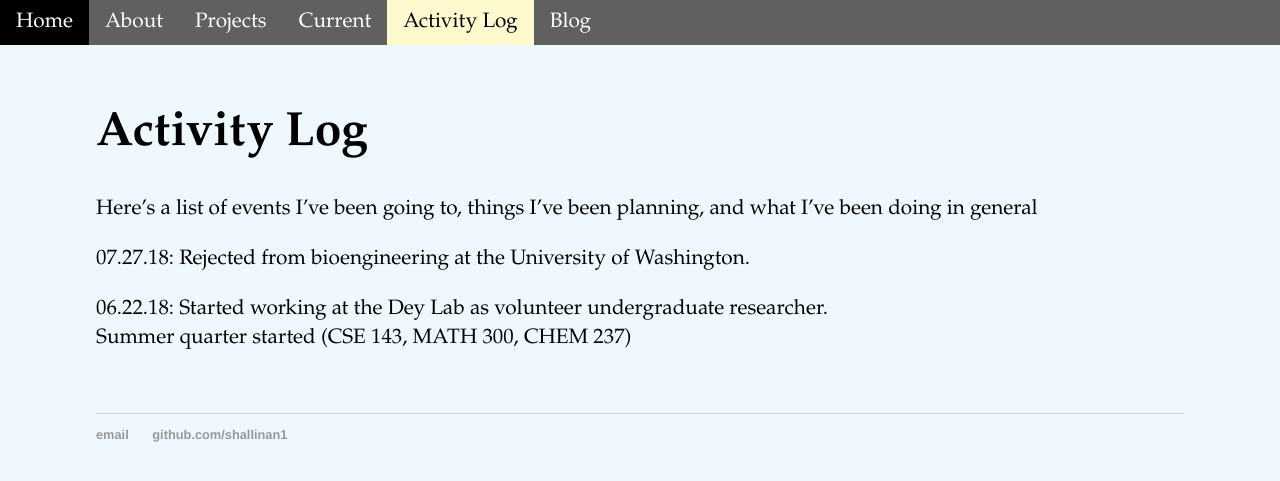
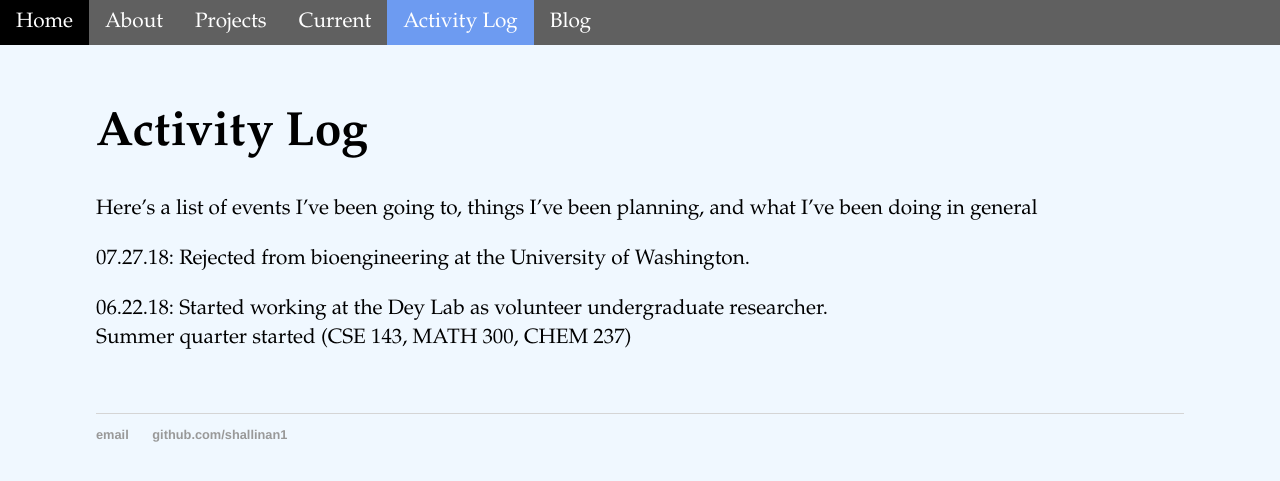
Before and after one commit to shallinan1/shallinan1.github.io, a Jekyll site: the page built from activitylog/index.md, in a window 1280 px wide. Shown: the top 481 px of the page. Built offline with Jekyll 4.4.1, drawn with Linux system fonts in a browser that asks for light colours; our own code applies the rules of GitHub Pages for plain Markdown files.

Commit message:
change bg

```diff
--- a/css/main.css
+++ b/css/main.css
@@ -38,8 +38,9 @@
 }
 
 #globalNav .active {
-			background-color: #fffacd;
 			color: #000000;
+			background-color: #6D9BF1;
+			color: white;
 		}
 
 	#globalNav .active a:hover {
--- a/sampleblog/index.html
+++ b/sampleblog/index.html
@@ -78,7 +78,7 @@ and is wrapped around the whole page content, except for the footer in this exam
   <div class="w3-card w3-margin w3-margin-top">
   <img src="/w3images/avatar_g.jpg" style="width:100%">
     <div class="w3-container w3-white">
-      <h4><b>My Name</b></h4>
+      <h4><b>Skyler Hallinan</b></h4>
       <p>Just me, myself and I, exploring the universe of uknownment. I have a heart of love and a interest of lorem ipsum and mauris neque quam blog. I want to share my world with you.</p>
     </div>
   </div><hr>
```
